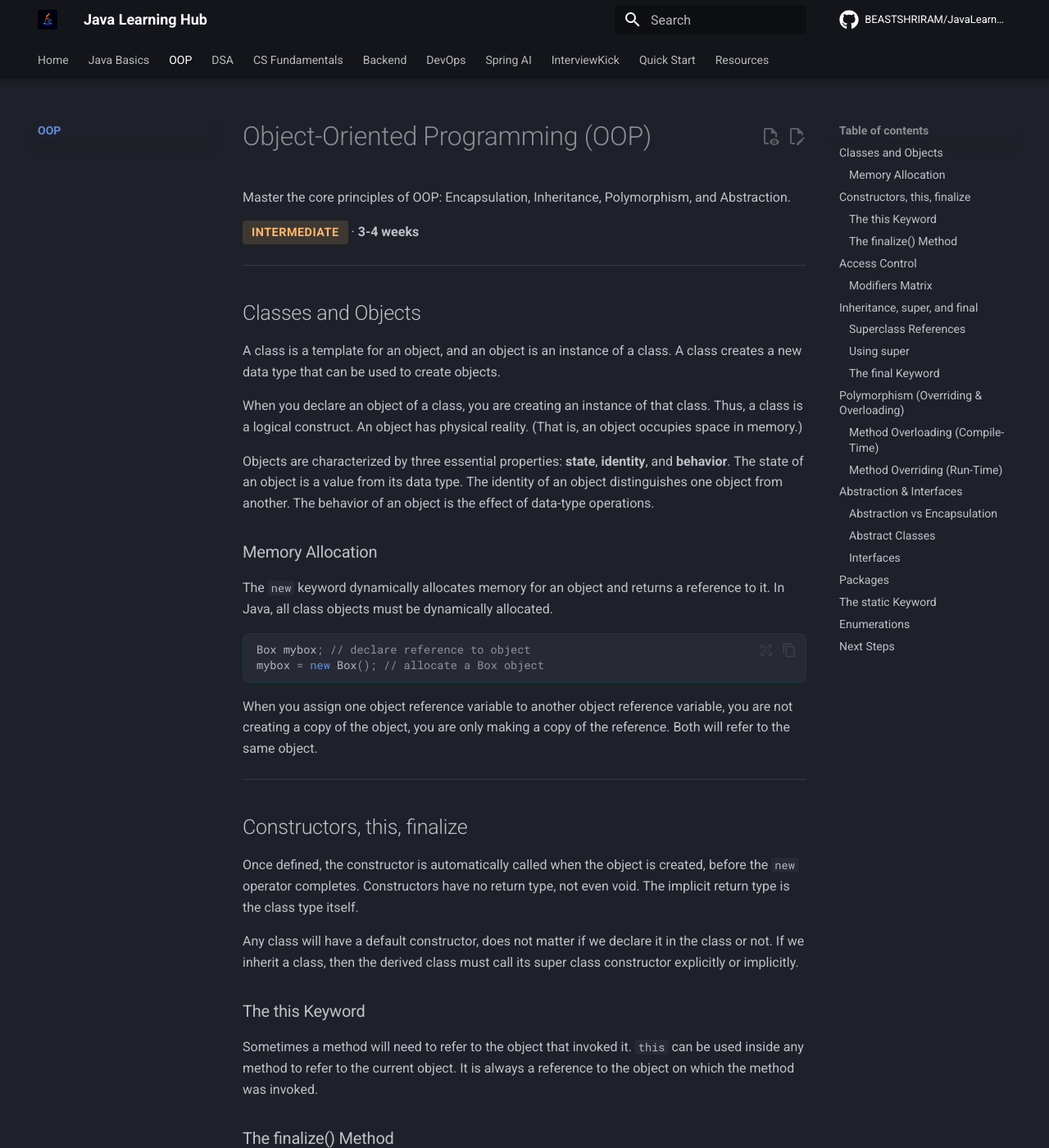
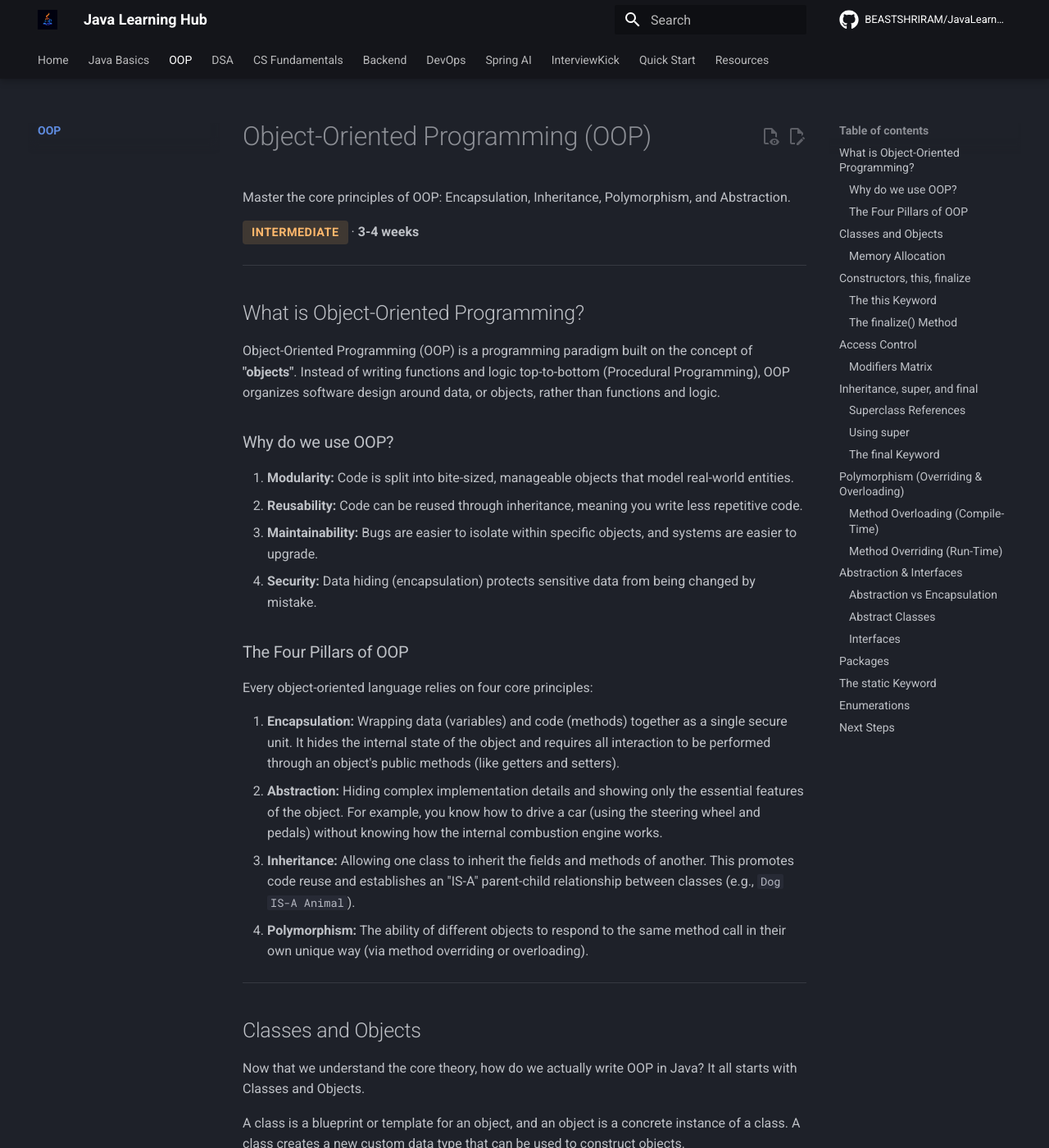
Before and after one commit to BEASTSHRIRAM/JavaLearningHub, an MkDocs documentation site: the page built from docs/oops/index.md, in a window 1280 px wide and 1400 px high. Shown: the whole window at 82% size. Built offline with MkDocs 1.6.1 and Material for MkDocs 9.7.7, drawn with Linux system fonts in a browser that asks for light colours; comment, search, counter and statistics services are not loaded.

Commit message:
docs: add theoretical foundation for oop module

```diff
--- a/docs/oops/index.md
+++ b/docs/oops/index.md
@@ -11,9 +11,33 @@ Master the core principles of OOP: Encapsulation, Inheritance, Polymorphism, and
 
 ---
 
+## What is Object-Oriented Programming?
+
+Object-Oriented Programming (OOP) is a programming paradigm built on the concept of **"objects"**. Instead of writing functions and logic top-to-bottom (Procedural Programming), OOP organizes software design around data, or objects, rather than functions and logic.
+
+### Why do we use OOP?
+
+1. **Modularity:** Code is split into bite-sized, manageable objects that model real-world entities.
+2. **Reusability:** Code can be reused through inheritance, meaning you write less repetitive code.
+3. **Maintainability:** Bugs are easier to isolate within specific objects, and systems are easier to upgrade.
+4. **Security:** Data hiding (encapsulation) protects sensitive data from being changed by mistake.
+
+### The Four Pillars of OOP
+
+Every object-oriented language relies on four core principles:
+
+1. **Encapsulation:** Wrapping data (variables) and code (methods) together as a single secure unit. It hides the internal state of the object and requires all interaction to be performed through an object's public methods (like getters and setters).
+2. **Abstraction:** Hiding complex implementation details and showing only the essential features of the object. For example, you know how to drive a car (using the steering wheel and pedals) without knowing how the internal combustion engine works.
+3. **Inheritance:** Allowing one class to inherit the fields and methods of another. This promotes code reuse and establishes an "IS-A" parent-child relationship between classes (e.g., `Dog IS-A Animal`).
+4. **Polymorphism:** The ability of different objects to respond to the same method call in their own unique way (via method overriding or overloading).
+
+---
+
 ## Classes and Objects
 
-A class is a template for an object, and an object is an instance of a class. A class creates a new data type that can be used to create objects.
+Now that we understand the core theory, how do we actually write OOP in Java? It all starts with Classes and Objects.
+
+A class is a blueprint or template for an object, and an object is a concrete instance of a class. A class creates a new custom data type that can be used to construct objects.
 
 When you declare an object of a class, you are creating an instance of that class. Thus, a class is a logical construct. An object has physical reality. (That is, an object occupies space in memory.)
 
```
